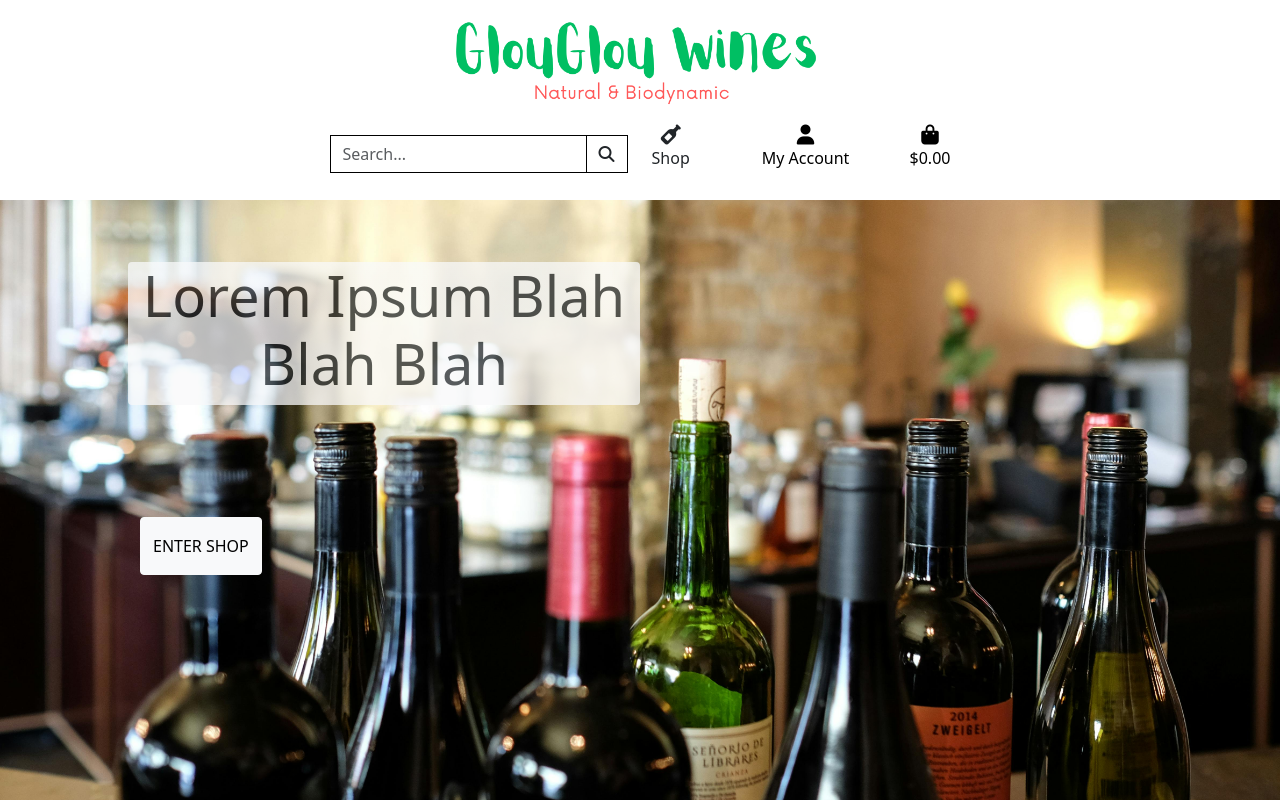
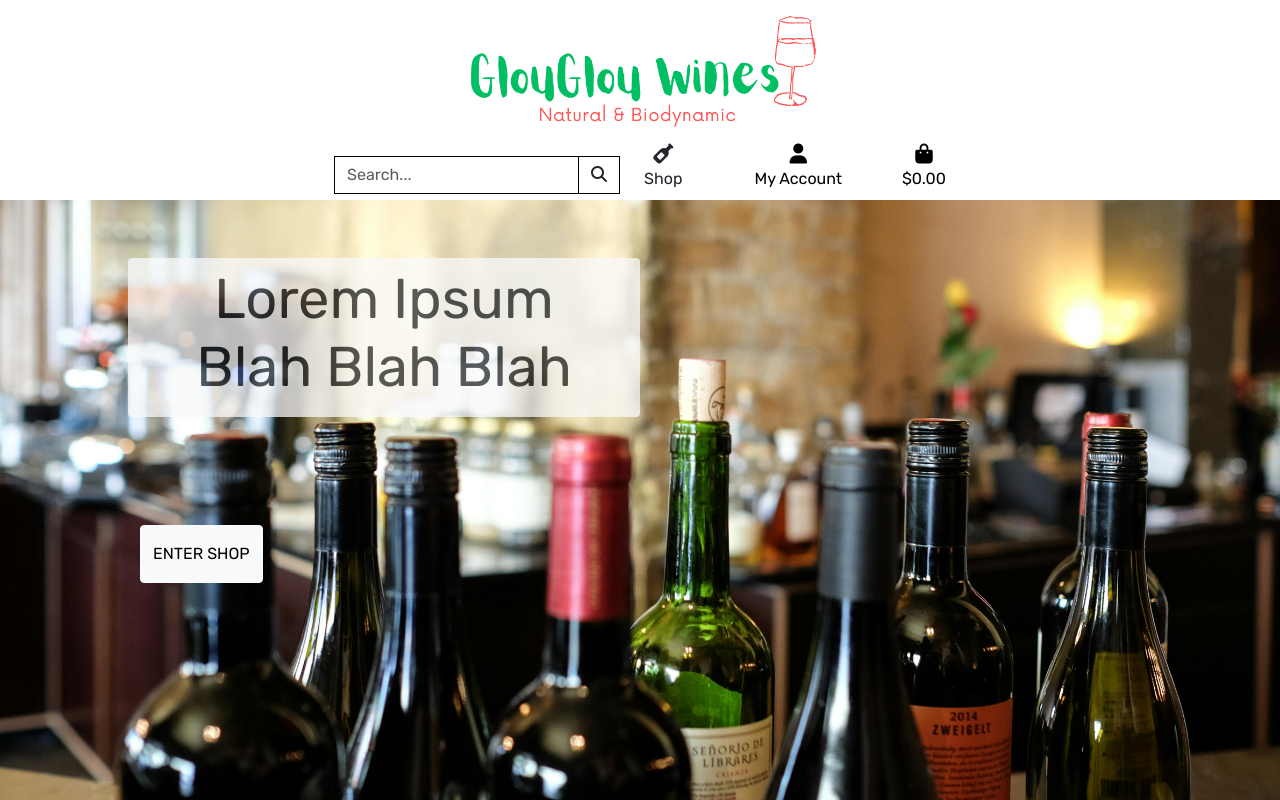
Before and after one commit to klchambers/pp5ecommerce, a Django app: page / in a window 1280 px wide. Run offline with Django 4.2, Linux system fonts and the light colour scheme; some libraries are stand-ins or nearby versions.

Commit message:
Feat: Add styling rules to base.css

```diff
--- a/home/templates/home/index.html
+++ b/home/templates/home/index.html
@@ -9,7 +9,7 @@
 <div class="container h-100">
     <div class="row h-100">
         <div class="col-7 col-md-6 my-auto bg-light opacity-75 bg-gradient rounded-1 ">
-            <h1 class="display-4 opacity-100 text-center">Lorem Ipsum Blah Blah Blah</h1>
+            <h1 class="display-4 py-2 px-3 opacity-100 text-center">Lorem Ipsum Blah Blah Blah</h1>
         </div>
         <div class="">
             <a href="" class="btn btn-light btn-large rounded-1 text-uppercase py-3">Enter shop</a>
--- a/static/css/base.css
+++ b/static/css/base.css
@@ -1,8 +1,13 @@
+/* Importing typefaces from Google Fonts */
+@import url('https://fonts.googleapis.com/css2?family=Rubik&display=swap');
+
+
 html, body {
     margin: 0;
     padding: 0;
     height: 100%;
     overflow-x: hidden; /* Prevents horizontal scroll */
+    font-family: 'Rubik', Helvetica, sans-serif;
 }
 
 body {
--- a/templates/base.html
+++ b/templates/base.html
@@ -44,7 +44,7 @@
       <!-- Logo centered -->
       <div class="col-12 my-auto py-1 py-lg-0 text-center">
         <a href="{% url 'home' %}" class="main-logo glouglou-logo">
-          <img src="{% static 'logos/logo1.png' %}" alt="GlouGlou Logo" class="img-fluid text-center"
+          <img src="{% static 'logos/logo5.png' %}" alt="GlouGlou Logo" class="img-fluid text-center"
             style="width: 400px;">
         </a>
       </div>
```
